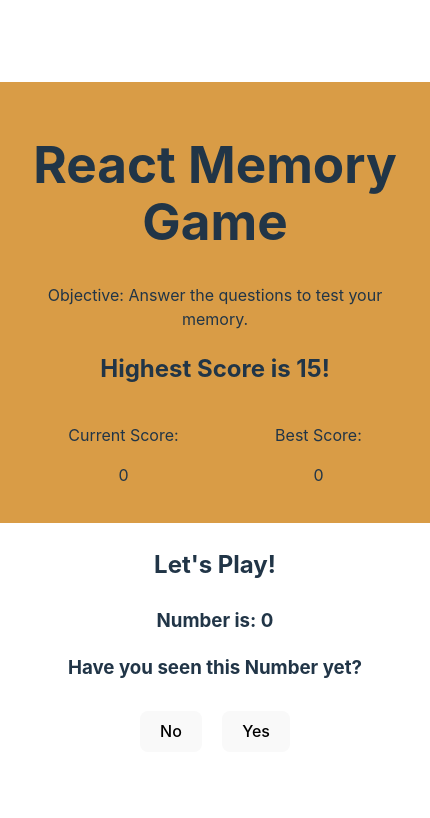
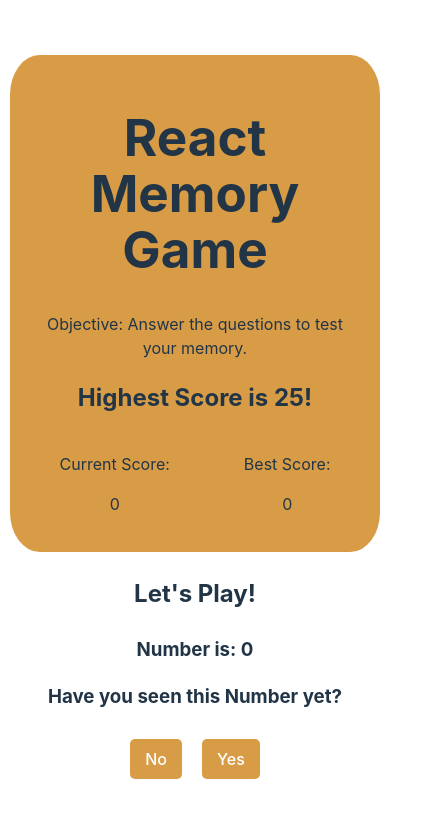
Before and after one commit to MandiSolone/react-memory-game, a React (Vite) app: page / in a window 390 px wide. Shown: the top 818 px of the page, 430 px wide, since content can reach past the window. Built offline with nearby package versions, Linux system fonts and the light colour scheme.

Commit message:
edit index.css

```diff
--- a/src/App.css
+++ b/src/App.css
@@ -2,10 +2,12 @@
   max-width: 1280px;
   margin: 0 auto;
   text-align: center;
+  padding: 0 20px;
 }
 
 .d-flex {
   display: flex;
+  gap: 15px;
 }
 
 .justify-content-around {
@@ -18,7 +20,19 @@
 
 .btn {
   margin: 10px;
+  padding: 10px 15px; /* Add padding for a better button size */
+  background-color: rgb(217, 156, 70);
+  color: white;
+  border: none;
+  border-radius: 5px;
+  cursor: pointer;
+  transition: background-color 0.3s ease;
 }
+
+.btn:hover {
+  background-color:  rgb(78, 54, 21); /* Darken on hover */
+}
+
 .App-container {
   display: flex;
   flex-direction: column;
@@ -27,31 +41,53 @@
 }
 .App-header {
   background-color: rgb(217, 156, 70);
-  width: 100vw;
+  width: 100%;
   min-height: 25vh;
   margin: 0%;
   padding: 20px;
+  border-radius: 8%;
 }
 
-@keyframes logo-spin {
+/* @keyframes logo-spin {
   from {
     transform: rotate(0deg);
   }
   to {
     transform: rotate(360deg);
   }
-}
+} */
 
-@media (prefers-reduced-motion: no-preference) {
+/* @media (prefers-reduced-motion: no-preference) {
   a:nth-of-type(2) .logo {
     animation: logo-spin infinite 20s linear;
   }
-}
+} */
+ /*
+.read-the-docs {
+  color: #666;
+} */
+
 
 .card {
   padding: 2em;
 }
 
-.read-the-docs {
-  color: #888;
+@media (max-width: 768px) {
+  .card {
+    padding: 1.2em; /* Reduce padding for mobile */
+  }
 }
+
+@media (max-width: 576px) {
+  .App-container {
+    padding: 10px; /* Reduce padding for smaller devices */
+  }
+
+  .App-header {
+    min-height: 20vh; /* Adjust height for smaller screens */
+  }
+
+  .card {
+    padding: 1em;
+  }
+}
--- a/src/components/Header.jsx
+++ b/src/components/Header.jsx
@@ -4,7 +4,7 @@ export function Header ({ currentScore, bestScore }){
             <header className="App-header">
             <h1>React Memory Game</h1>
             <p>Objective: Answer the questions to test your memory.</p>
-            <h2>Highest Score is 15!</h2>
+            <h2>Highest Score is 25!</h2>
             <div className= "d-flex justify-content-around align-items-center">
                 <div><p>Current Score: </p>
                 <p>{currentScore}</p>
```
